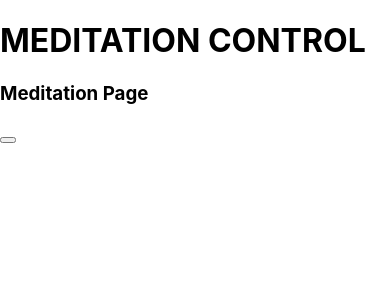
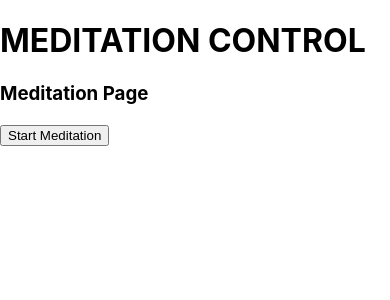
Before and after one commit to HBeinstein/SomaApp, a React (Create React App) app: page /meditations in a window 390 px wide. Shown: the top 300 px of the page. Built offline with nearby package versions, Linux system fonts and the light colour scheme; no server answers.

Commit message:
add READ and WRITE functionality to db, successfully transmit data from phone to web app

```diff
--- a/package.json
+++ b/package.json
@@ -13,7 +13,7 @@
     "react-scripts": "3.4.3"
   },
   "scripts": {
-    "start": "react-scripts start; ",
+    "start": "HTTPS=true react-scripts start",
     "build": "react-scripts build",
     "test": "react-scripts test",
     "eject": "react-scripts eject"
--- a/src/components/Auth.js
+++ b/src/components/Auth.js
@@ -1,27 +1,63 @@
 import React from 'react';
-// import database from '../firebase';
+import { database } from '../firebase';
+// const database = require('firebase/database');
 
 function Auth() {
+  let transmittingData = false;
+  let counter = 50;
 
   //Authorize sensor transmission
-  // let transmittingData = false;
-  // let counter = 50;
 
   function requestPermission(){
     DeviceOrientationEvent.requestPermission()
     .then(res => {
       if(res === "granted") {
-        console.log("successfully authenticated")
+        console.log("successfully authenticated");
       } else {
         console.error('error')
       }
     })
   }
 
+   //COLLECT DATA FROM PHONE AND CONSOLE LOG IT (W0RKING ON WRITING TO DB)
+
+  function toggleDataTransmission() {
+    transmittingData = !transmittingData;
+    console.log(transmittingData);
+
+    if (!transmittingData){
+      // window.removeEventListener('deviceorientation', printData); //orientation event
+      window.removeEventListener('devicemotion', writeData); //acceleration event
+    } else {
+      // window.addEventListener('deviceorientation', printData); //orientation event
+      window.addEventListener('devicemotion', writeData); //acceleration event
+    }
+  }
+
+  function writeData(res){
+    if(counter % 50 === 0) {
+      console.log(`${res.accelerationIncludingGravity.z}`); //acceleration event
+      database.ref('accelerometerData/').set({
+        zAxis: res.accelerationIncludingGravity.z,
+      });
+      counter += 1;
+    } else {
+      counter += 1;
+    }
+  }
+
+  // function writeUserData(userId, name, email, imageUrl) {
+  //   firebase.database().ref('users/' + userId).set({
+  //     username: name,
+  //     email: email,
+  //     profile_picture : imageUrl
+  //   });
+  // }
+
   return (
     <React.Fragment>
-      <button onClick={requestPermission}></button>
-      <h1>ALLOW AUTH</h1>
+      <button onClick={requestPermission}>Authorize</button>
+      <button onClick={toggleDataTransmission}>Start Meditation</button>
     </React.Fragment>
   );
 }
--- a/src/components/Meditation.js
+++ b/src/components/Meditation.js
@@ -1,82 +1,32 @@
 import React from 'react';
-import database from '../firebase';
-// const database = require('./../firebase');
-require('firebase/database');
+import { database } from '../firebase';
+// require('firebase/database');
 
 function Meditation() {
-
-
-  //COLLECT DATA FROM PHONE AND CONSOLE LOG IT (W0RKING ON WRITING TO DB)
-
-  // document.getElementById("toggleDataTransmission").addEventListener("click", toggleDataTransmission);
-
-  // //recursive version
-  // function toggleDataTransmission() {
-  //   transmittingData = !transmittingData;
-  //   console.log(transmittingData);
-
-  //   if (!transmittingData){
-  //     // window.removeEventListener('deviceorientation', printData); //orientation event
-  //     window.removeEventListener('devicemotion', printData); //acceleration event
-  //   } else {
-  //     // window.addEventListener('deviceorientation', printData); //orientation event
-  //     window.addEventListener('devicemotion', printData); //acceleration event
-  //   }
+  // READ data from db, retrieves once
+  // function getData() {
+  //   database
+  //     .ref('/zAxis/')
+  //     .once('value')
+  //     .then(function(snapshot) {
+  //     let zAxis = snapshot.val();
+  //     console.log(zAxis);
+  //   })
   // }
 
-  // function printData(res){
-  //   if(counter % 50 === 0) {
-  //     // console.log(res.alpha);
-  //     console.log(`${res.accelerationIncludingGravity.z}`); //acceleration event
-  //     counter += 1;
-  //   } else {
-  //     counter += 1;
-  //   }
-  // }
-
-
-  // WRITE data to db, updates when value is changed
-
-      // ref.on('value', function(dataSnapshot) {
-
-    // });
-
-  //   document.getElementById("sendData").addEventListener("click", sendData);
-
-  //   function sendData() {
-  //     console.log("hi")
-  //     let axisRef = database.ref();
-  //     axisRef.set({
-  //       z: {
-  //         value: 5
-  //       }
-  //     });
-  //   }
-
-
-  // READ data from db, retrieves once
+  // // READ data from db, updates on change in value
   function getData() {
-    database
-      .ref('/zAxis/')
-      .once('value')
-      .then(function(snapshot) {
-      let zAxis = snapshot.val();
-      console.log(zAxis);
-    })
+  let zAxisVal = database.ref('accelerometerData/');
+  console.log(zAxisVal);
+  zAxisVal.on('value', function(snapshot) {
+  console.log(snapshot.val());
+});
   }
-
-// READ data from db, updates on change in value
-//   let xAxisVal = database.ref('xAxis/');
-//   xAxisVal.on('value', function(snapshot) {
-//   console.log(snapshot.val());
-// });
-
-
 
 return (
   <React.Fragment>
     <h3>Meditation Page</h3>
-    <button onClick={getData}></button>
+    <button onClick={getData}>Start Meditation</button>
   </React.Fragment>
 );
 }
--- a/src/firebase.js
+++ b/src/firebase.js
@@ -16,6 +16,6 @@ const firebaseConfig = {
 }
 
 firebase.initializeApp(firebaseConfig);
-let database = firebase.database();
+export let database = firebase.database();
 
-export default database;
+// export default database;
```
